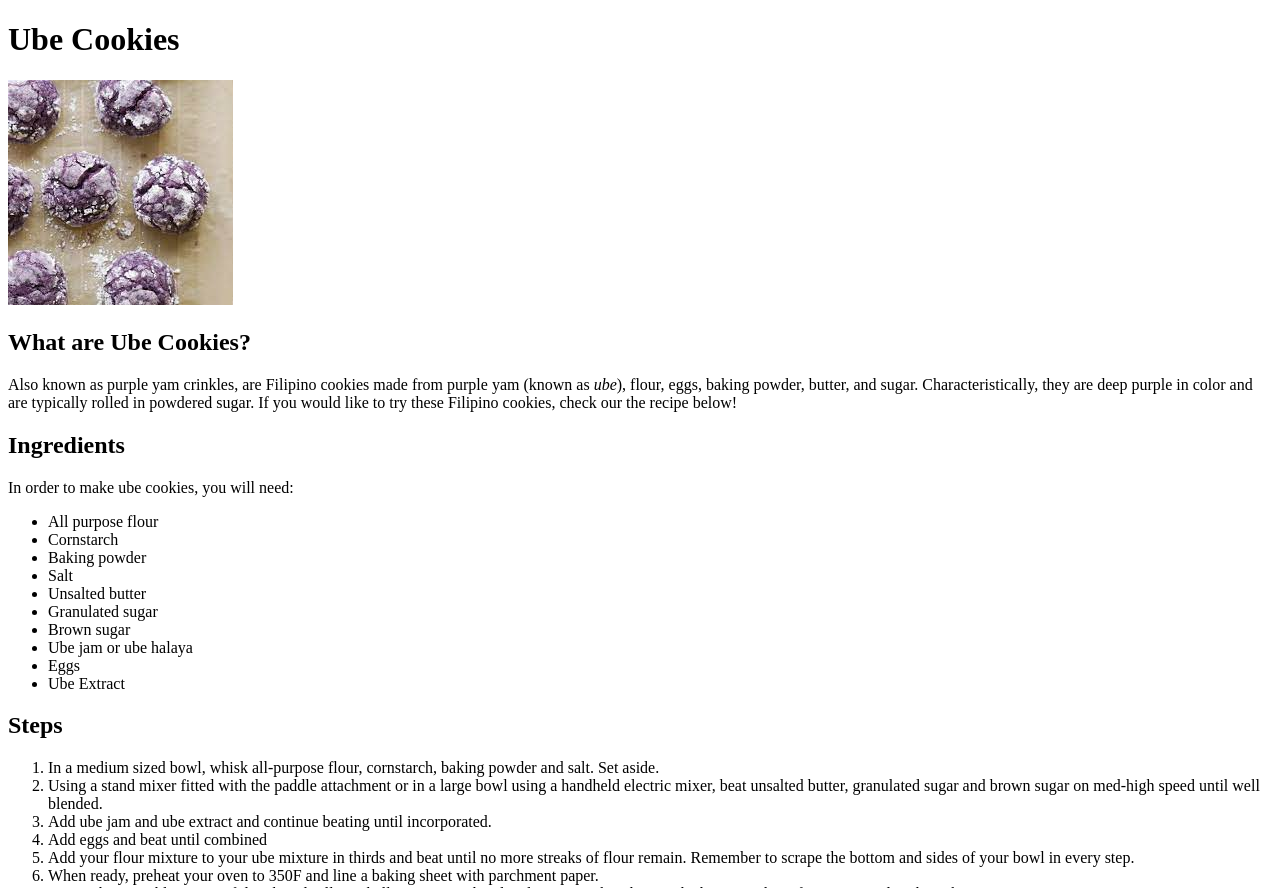
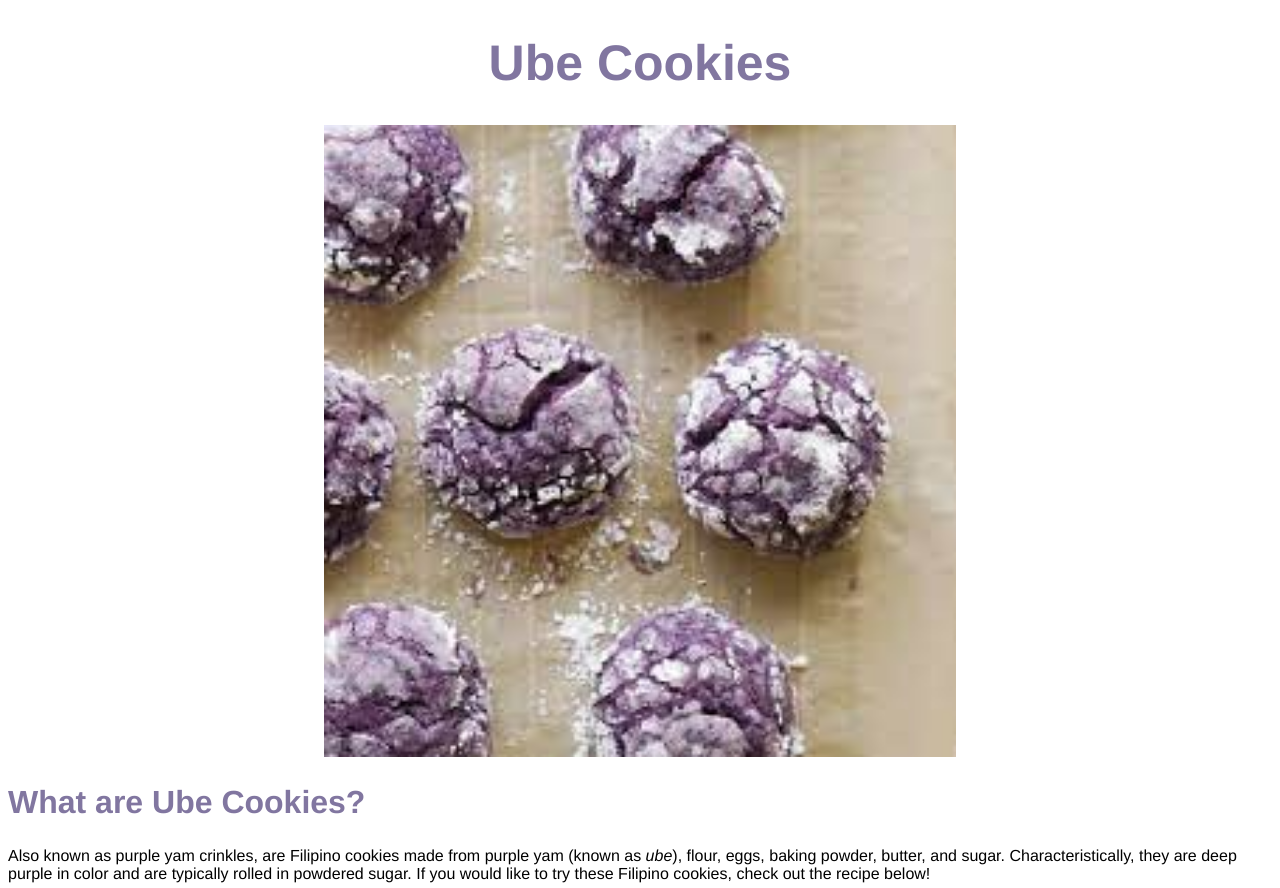
Before and after one commit to Npuertol/odin-recipes, a plain HTML site: page recipes/ube-cookies.html in a window 1280 px wide. Shown: the top 888 px of the page. Drawn offline with Linux system fonts and the light colour scheme.

Commit message:
Finish css-foundations assignment

```diff
--- a/recipes/ube-cookies.html
+++ b/recipes/ube-cookies.html
@@ -3,18 +3,23 @@
 <html lang="en">
     <head>
         <meta charset="utf-8">
-
         <title>Ube Cookies Recipe</title>
-
+        <link rel="stylesheet" href="../styles.css">
+        <style>
+            h1,
+            h2 {
+                color: #8176A0;
+            }
+        </style>
     </head>
 
     <body>
         <h1 id="header">Ube Cookies</h1>
 
-        <img src="../images/ube-cookies.jpeg" alt="picture of ube cookies with powdered sugar on top">
+        <img class="food" src="../images/ube-cookies.jpeg" alt="picture of ube cookies with powdered sugar on top">
 
         <h2>What are Ube Cookies?</h2>
-        <p>Also known as purple yam crinkles, are Filipino cookies made from purple yam (known as <em>ube</em>), flour, eggs, baking powder, butter, and sugar. Characteristically, they are deep purple in color and are typically rolled in powdered sugar. If you would like to try these Filipino cookies, check our the recipe below!</p>
+        <p>Also known as purple yam crinkles, are Filipino cookies made from purple yam (known as <em>ube</em>), flour, eggs, baking powder, butter, and sugar. Characteristically, they are deep purple in color and are typically rolled in powdered sugar. If you would like to try these Filipino cookies, check out the recipe below!</p>
 
         <h2>Ingredients</h2>
         <p>In order to make ube cookies, you will need:</p>
--- /dev/null
+++ b/styles.css
@@ -0,0 +1,20 @@
+
+* {
+    font-family: 'Helvetica', sans-serif;
+}
+
+#header {
+    font-size: 3.125em;
+    text-align: center;
+}
+
+.food {
+    display:block;
+    margin-left: auto;
+    margin-right: auto;
+    width: 50%;
+}
+
+h2 {
+    font-size: 2em;
+}
```
Also changed, not shown: index.html (+2 -1 lines), recipes/flan.html (+8 -3 lines), recipes/musubi.html (+8 -3 lines).
